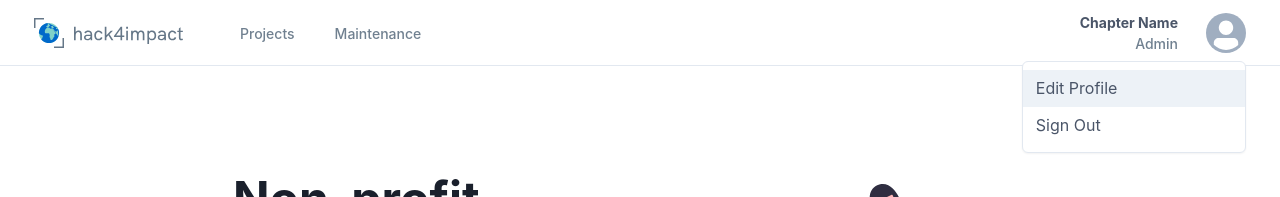
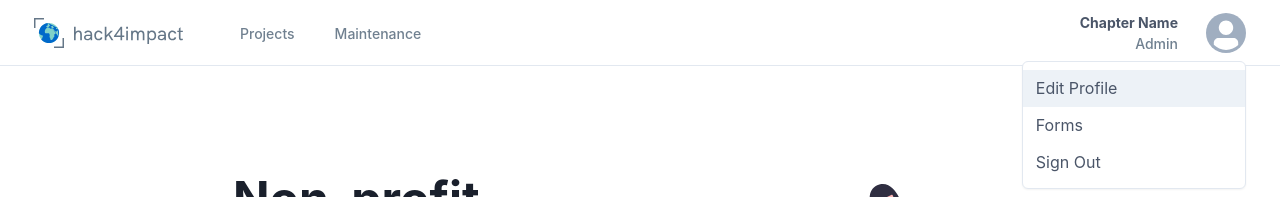
Before and after one commit to GTBitsOfGood/national-npp, a Next.js app: page / in a window 1280 px wide. Both pictures are taken after a click on the button 1226 px from the left and 32 px from the top of the page. Shown: the top 197 px of the page. Built offline with nearby package versions, Linux system fonts and the light colour scheme.

Commit message:
added forms to nav bar

```diff
--- a/src/components/shared/Navigation.tsx
+++ b/src/components/shared/Navigation.tsx
@@ -95,6 +95,9 @@ function Navigation() {
               </MenuButton>
               <MenuList>
                 <MenuItem>Edit Profile</MenuItem>
+                <NextLink href="/chapter/forms">
+                  {isChapter ? <MenuItem>Forms</MenuItem> : null}
+                </NextLink>
                 <MenuItem>Sign Out</MenuItem>
               </MenuList>
             </Menu>
@@ -137,7 +140,7 @@ interface NavItem {
 const NAV_ITEMS_NON_PROFIT: Array<NavItem> = [
   {
     label: "My Project",
-    href: "/chapter/projects",
+    href: "/nonprofit/project",
   },
   {
     label: "Maintenance",
```
